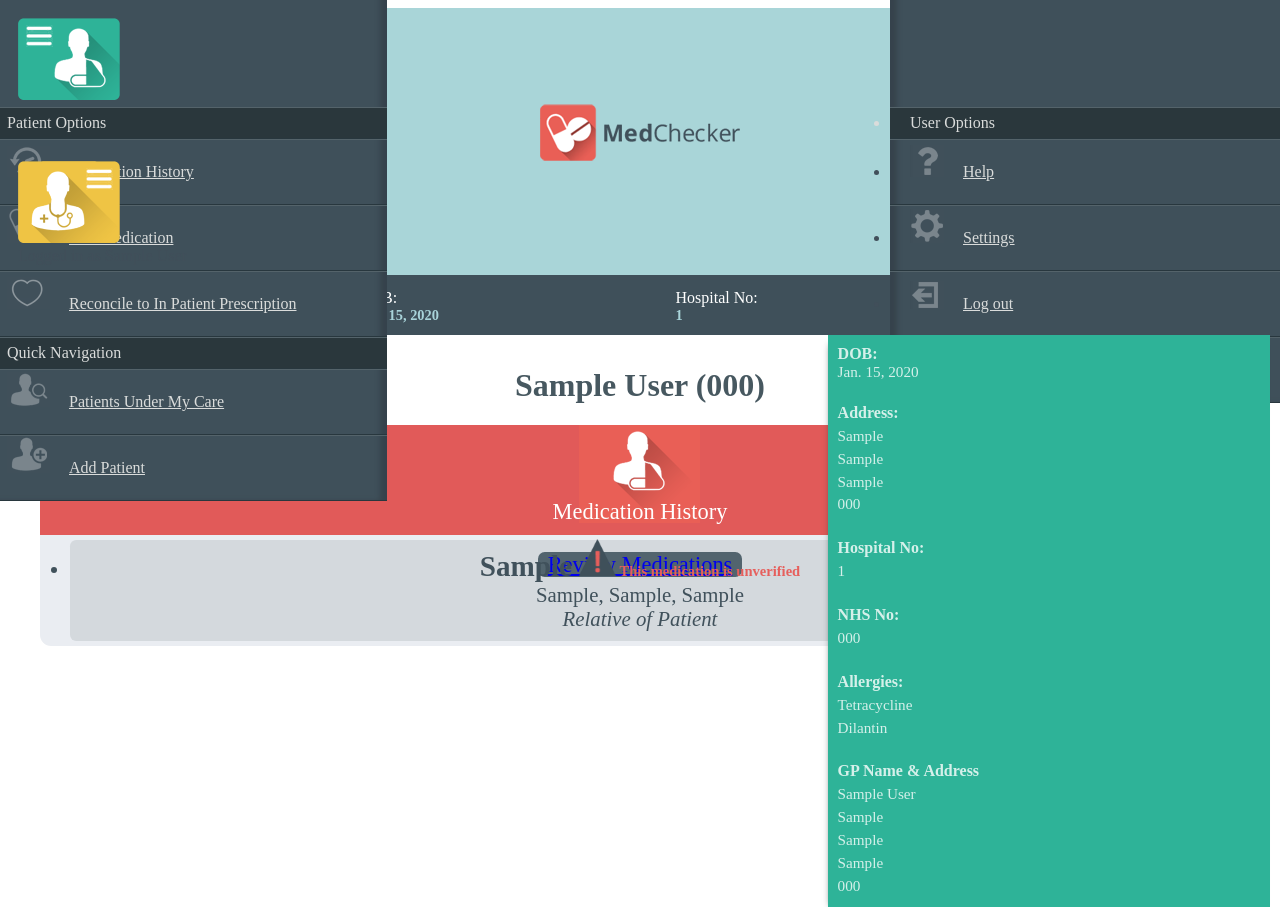
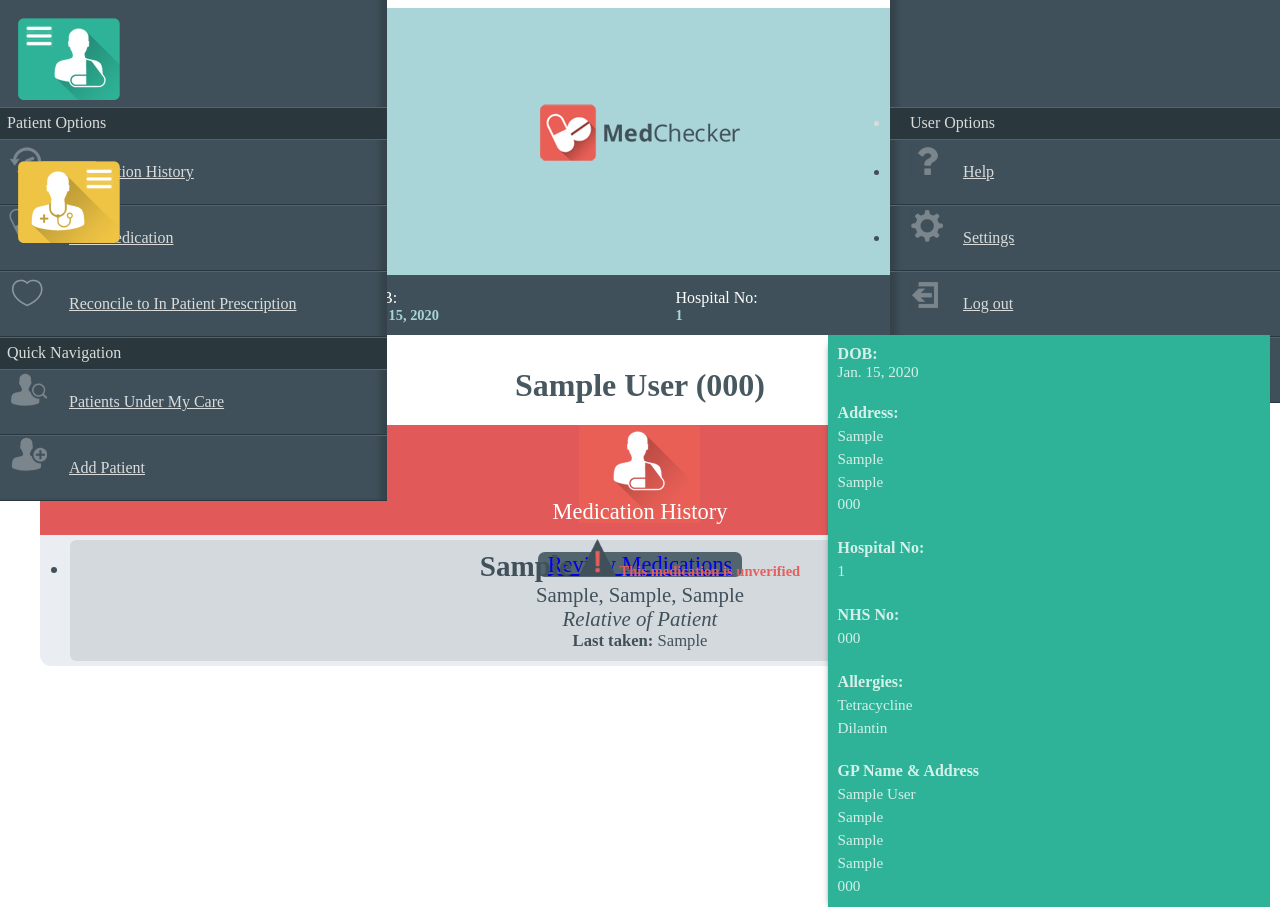
Before and after one commit to bmcollier/nhs-medicine-reconciliation, a Django app: page /patient/1/ in a window 1280 px wide. Run offline with Django 3.2, Linux system fonts and the light colour scheme; a user stored in the database is signed in; tables that the repository leaves empty hold one stand-in row (values such as "Sample post"); parts of the project's set-up code (start-up, migrations or seed data) failed here and were passed over; some libraries are stand-ins or nearby versions.

Commit message:
Added last_taken to med history.

```diff
--- a/medchecker/patient/templates/detail.html
+++ b/medchecker/patient/templates/detail.html
@@ -37,6 +37,9 @@
             </div>
             <div class="dose">{{ medication.strength }}, {{ medication.route }}, {{ medication.frequency }}</div>
             <div class="source">{{ medication.get_source_display }}</div>
+            {% if medication.last_taken %}
+            <div class="last-taken" style="font-size: 0.8em;"><strong>Last taken:</strong> {{ medication.last_taken }}</div>
+            {% endif %}
           </li>
         {% endfor %}
       </ul>
```
